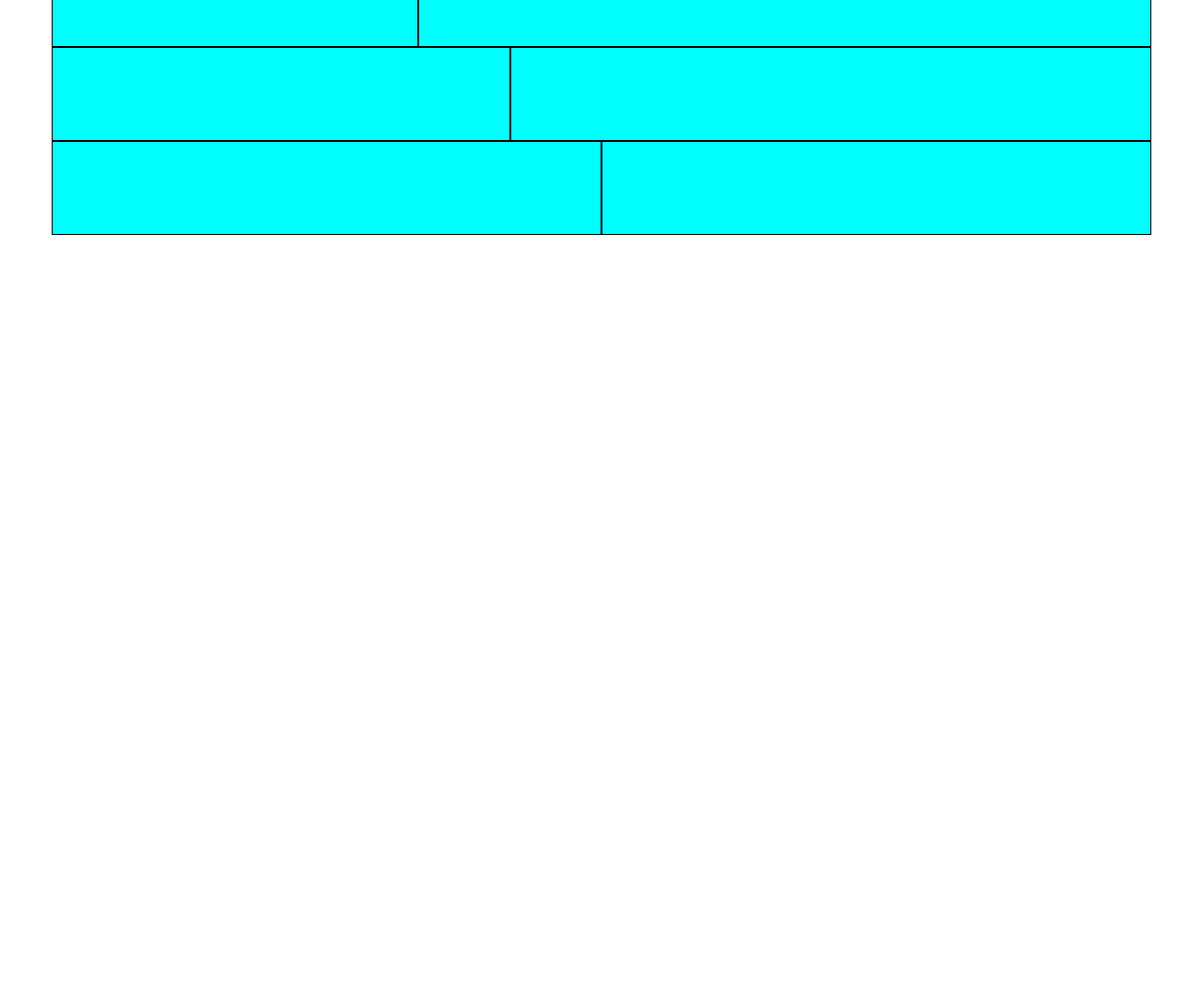
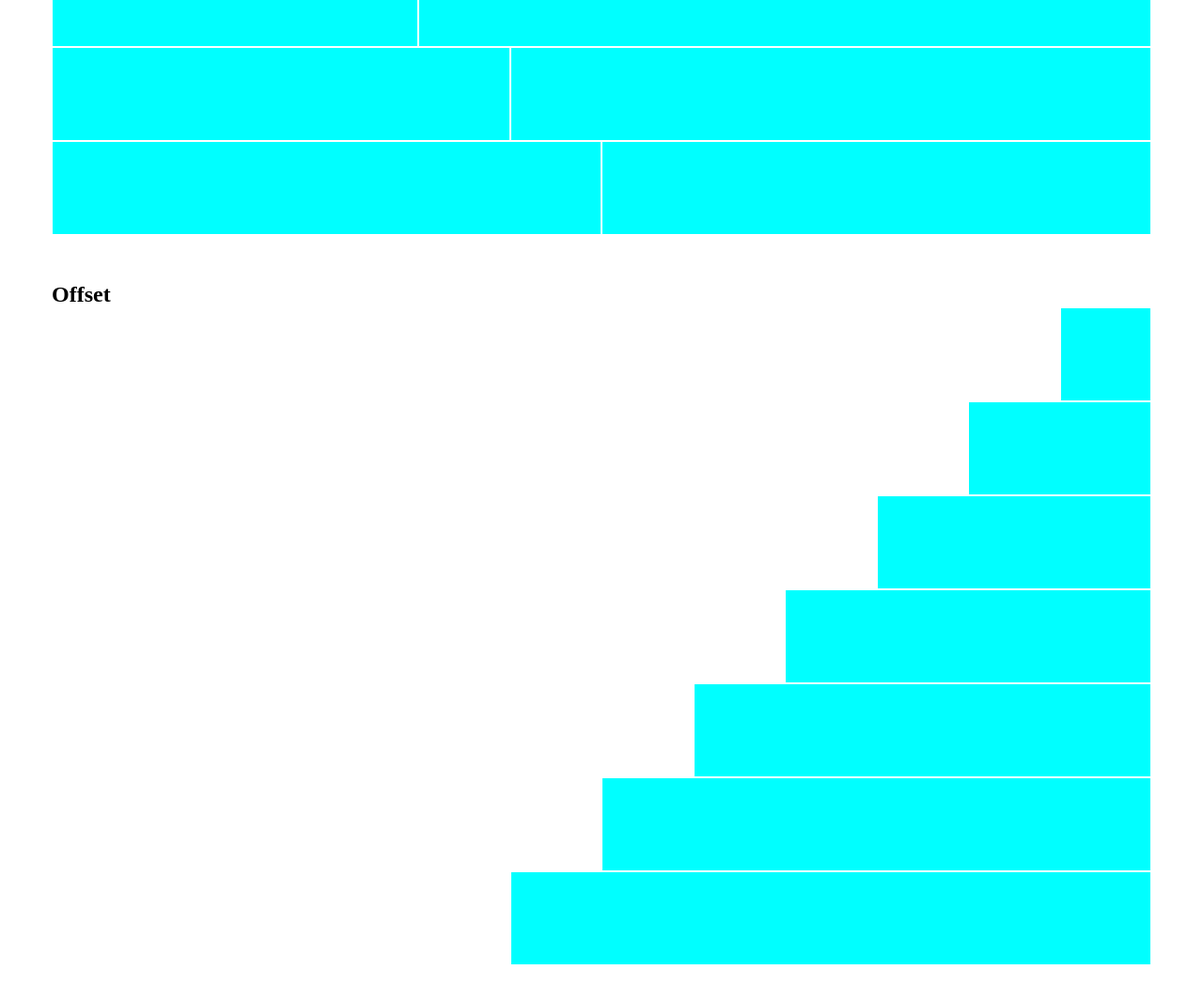
Before and after one commit to Passa69/html-css-12bool, a plain HTML site: page index.html in a window 1280 px wide. Shown: the part 1177-2242 px from the top of the page at 94% size. Before the commit the page ends 1477 px from the top, so only its background shows below. Drawn offline with Linux system fonts and the light colour scheme.

Commit message:
container3

```diff
--- a/css/style.css
+++ b/css/style.css
@@ -9,8 +9,12 @@
 [class*="col-"] {
     background-color: aqua;
     min-height: 100px;
-    border: 1px solid black;
+    border: 1px solid white;
     position: relative;
+}
+
+[class*="col-offset-"] {
+    border: 0;
 }
 
 /* contenitori */
--- a/index.html
+++ b/index.html
@@ -121,5 +121,52 @@
         </div>
     </div>
 
+    <div class="container">
+
+        <h2>Offset</h2>
+
+        <div class="row">
+            <div class="col-offset-11"></div>
+
+            <div class="col-1"></div>
+        </div>
+
+        <div class="row">
+            <div class="col-offset-10"></div>
+
+            <div class="col-2"></div>
+        </div>
+
+        <div class="row">
+            <div class="col-offset-9"></div>
+
+            <div class="col-3"></div>
+        </div>
+
+        <div class="row">
+            <div class="col-offset-8"></div>
+
+            <div class="col-4"></div>
+        </div>
+
+        <div class="row">
+            <div class="col-offset-7"></div>
+
+            <div class="col-5"></div>
+        </div>
+
+        <div class="row">
+            <div class="col-offset-6"></div>
+
+            <div class="col-6"></div>
+        </div>
+
+        <div class="row">
+            <div class="col-offset-5"></div>
+
+            <div class="col-7"></div>
+        </div>
+    </div>
+
 </body>
 </html>
```
